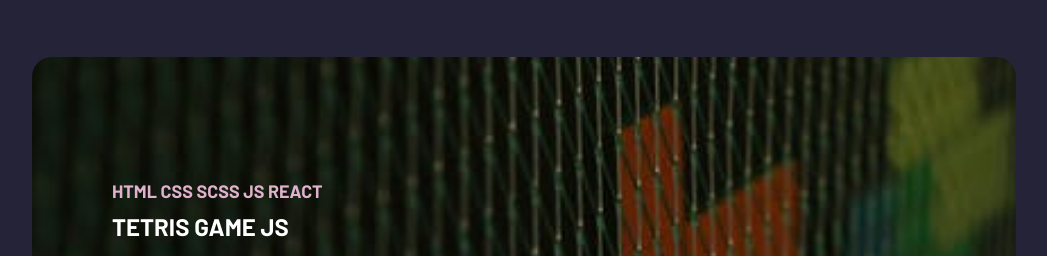
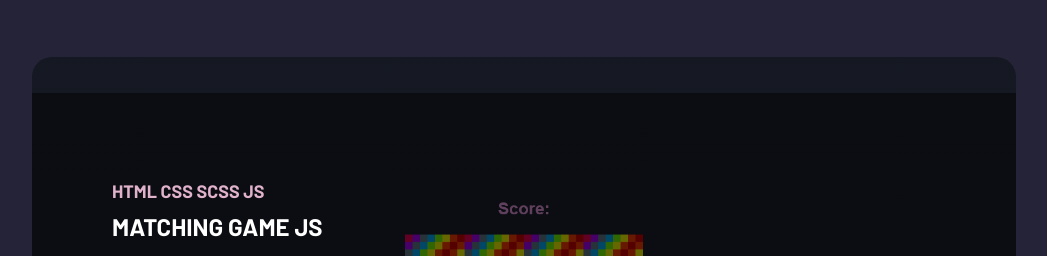
Before and after one commit to T4R0TARO/portfolio, a website: page index.html in a window 1280 px wide. Shown: the part 2436-2692 px from the top of the page, without its empty margins (116-1163 px from the left). Drawn offline with Linux system fonts and the light colour scheme.

Commit message:
update img and links proj3

```diff
--- a/index.html
+++ b/index.html
@@ -293,15 +293,21 @@
               <li>
                 <div
                   class="portfolio-card"
-                  style="background-image: url(./images/portfolio-3.jpg)"
+                  style="
+                    background-image: linear-gradient(
+                        rgba(0, 0, 0, 0.6),
+                        rgba(2, 2, 2, 0.6)
+                      ),
+                      url(./images/memory-game.png);
+                  "
                 >
                   <div class="card-content">
-                    <p class="card-subtitle">HTML CSS SCSS JS REACT</p>
+                    <p class="card-subtitle">HTML CSS SCSS JS</p>
 
-                    <h3 class="h3 card-title">TETRIS GAME JS</h3>
+                    <h3 class="h3 card-title">MATCHING GAME JS</h3>
 
                     <a
-                      href="https://t4r0taro.github.io/nft-component-card/"
+                      href="https://t4r0taro.github.io/matchingGame/"
                       target="_blank"
                     >
                       <span class="btn-link">
@@ -314,7 +320,7 @@
                     </a>
 
                     <a
-                      href="https://github.com/T4R0TARO/nft-component-card"
+                      href="https://github.com/T4R0TARO/matchingGame"
                       target="_blank"
                     >
                       <span class="btn-link">
```
Also changed, not shown: images/memory-game.png (added).
